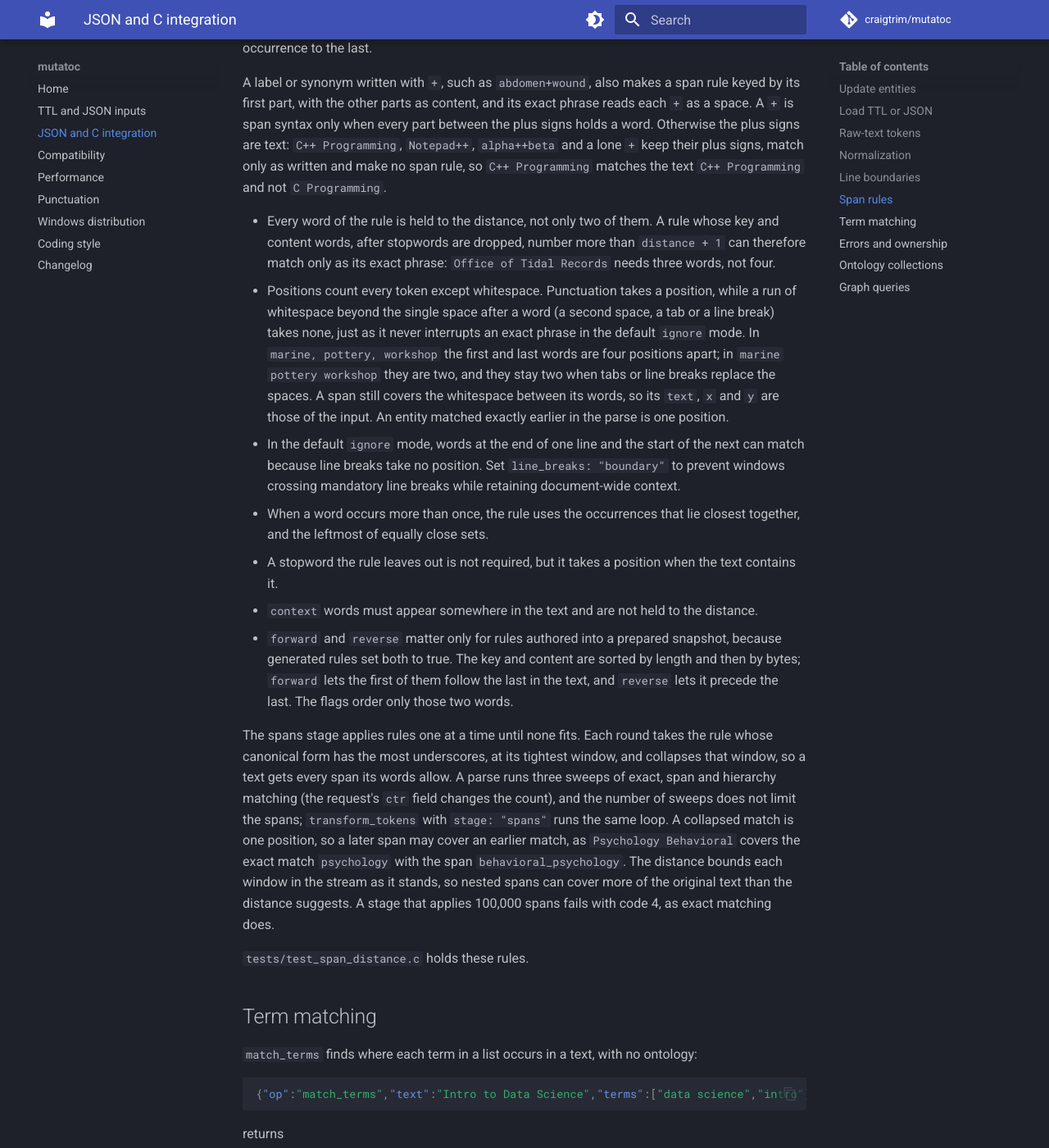
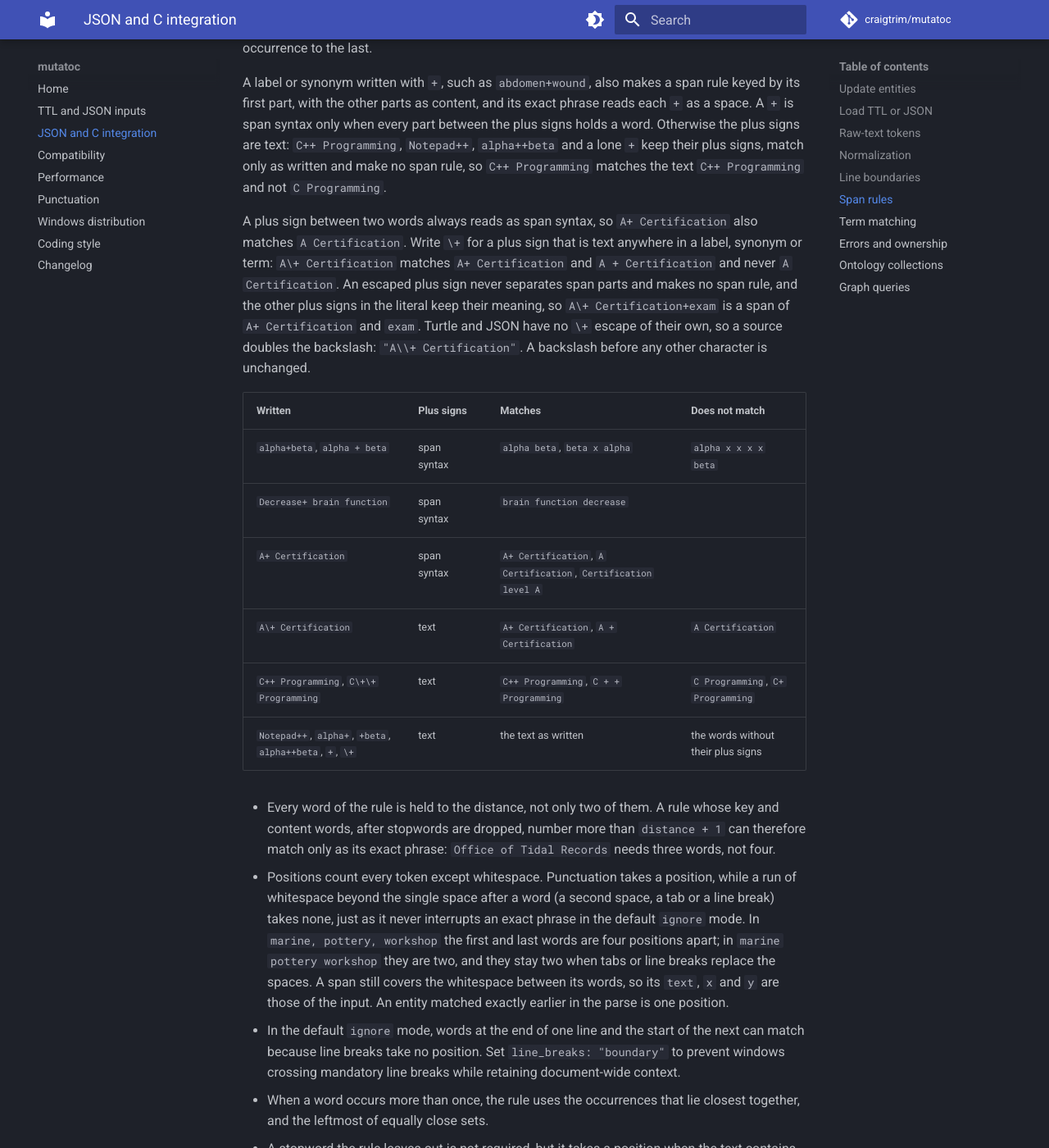
Before and after one commit to craigtrim/mutatoc, an MkDocs documentation site: the page built from docs/protocol.md, in a window 1280 px wide and 1400 px high, scrolled down 7450 px. Shown: the whole window at 82% size. Built offline with MkDocs 1.6.1 and Material for MkDocs 9.7.7, drawn with Linux system fonts in a browser that asks for light colours; comment, search, counter and statistics services are not loaded; some of the changed text lies outside the part shown.

Commit message:
docs: document the \+ escape and where the plus-sign rules draw their lines

```diff
--- a/docs/protocol.md
+++ b/docs/protocol.md
@@ -138,11 +138,22 @@ Tokenization, source text, code point offsets and swap history are unchanged. Fo
 
 ## Span rules
 
-<!-- craigtrim/mutatoc#9, craigtrim/mutatoc#11, craigtrim/mutatoc#12, craigtrim/mutatoc#28 -->
+<!-- craigtrim/mutatoc#9, craigtrim/mutatoc#11, craigtrim/mutatoc#12, craigtrim/mutatoc#28, craigtrim/mutatoc#29 -->
 
 A span rule matches the words of a multiword label when they appear near each other in any order rather than as the exact phrase. The snapshot's `spans` view keys each rule by the label's first word and lists the label's other words, without stopwords, as `content`. A rule matches when the text holds the key and every content word, and one occurrence of each can be chosen so that the first and last chosen positions are at most `distance` apart. The distance is 4 unless `load` or `generate_spans` sets another value. The `spans` entity covers the tokens from the first chosen occurrence to the last.
 
 A label or synonym written with `+`, such as `abdomen+wound`, also makes a span rule keyed by its first part, with the other parts as content, and its exact phrase reads each `+` as a space. A `+` is span syntax only when every part between the plus signs holds a word. Otherwise the plus signs are text: `C++ Programming`, `Notepad++`, `alpha++beta` and a lone `+` keep their plus signs, match only as written and make no span rule, so `C++ Programming` matches the text `C++ Programming` and not `C Programming`.
+
+A plus sign between two words always reads as span syntax, so `A+ Certification` also matches `A Certification`. Write `\+` for a plus sign that is text anywhere in a label, synonym or term: `A\+ Certification` matches `A+ Certification` and `A + Certification` and never `A Certification`. An escaped plus sign never separates span parts and makes no span rule, and the other plus signs in the literal keep their meaning, so `A\+ Certification+exam` is a span of `A+ Certification` and `exam`. Turtle and JSON have no `\+` escape of their own, so a source doubles the backslash: `"A\\+ Certification"`. A backslash before any other character is unchanged.
+
+| Written | Plus signs | Matches | Does not match |
+| --- | --- | --- | --- |
+| `alpha+beta`, `alpha + beta` | span syntax | `alpha beta`, `beta x alpha` | `alpha x x x x beta` |
+| `Decrease+ brain function` | span syntax | `brain function decrease` | |
+| `A+ Certification` | span syntax | `A+ Certification`, `A Certification`, `Certification level A` | |
+| `A\+ Certification` | text | `A+ Certification`, `A + Certification` | `A Certification` |
+| `C++ Programming`, `C\+\+ Programming` | text | `C++ Programming`, `C + + Programming` | `C Programming`, `C+ Programming` |
+| `Notepad++`, `alpha+`, `+beta`, `alpha++beta`, `+`, `\+` | text | the text as written | the words without their plus signs |
 
 - Every word of the rule is held to the distance, not only two of them. A rule whose key and content words, after stopwords are dropped, number more than `distance + 1` can therefore match only as its exact phrase: `Office of Tidal Records` needs three words, not four.
 - Positions count every token except whitespace. Punctuation takes a position, while a run of whitespace beyond the single space after a word (a second space, a tab or a line break) takes none, just as it never interrupts an exact phrase in the default `ignore` mode. In `marine, pottery, workshop` the first and last words are four positions apart; in `marine pottery workshop` they are two, and they stay two when tabs or line breaks replace the spaces. A span still covers the whitespace between its words, so its `text`, `x` and `y` are those of the input. An entity matched exactly earlier in the parse is one position.
@@ -177,7 +188,7 @@ returns
 A term matches the way the same text matches as an ontology label, through the same tokenizer and [normalization](#normalization):
 
 - A plain term such as `data science` matches only as its exact phrase, in any case and with any whitespace between its words. An underscore inside a term is a word break, as in a label, so `data_science` matches `data science` and not `data_science`.
-- A term written `alpha+beta` also matches as a span rule with key `alpha` and content `beta`, under the [span rules](#span-rules) at distance 4: its words in either order, up to four positions apart. Case and spaces around `+` do not matter. A term with an empty part, such as `C++`, `alpha++beta`, `+beta` or a lone `+`, has no span syntax: its plus signs are text, and it matches only as written. Only `+` terms make span rules; a plain term with several words does not, unlike a multiword label in a load.
+- A term written `alpha+beta` also matches as a span rule with key `alpha` and content `beta`, under the [span rules](#span-rules) at distance 4: its words in either order, up to four positions apart. Case and spaces around `+` do not matter. A term with an empty part, such as `C++`, `alpha++beta`, `+beta` or a lone `+`, has no span syntax: its plus signs are text, and it matches only as written. A term writes `\+` for a plus sign that is text between two words, as in `A\+ Certification`, which the request JSON spells `"A\\+ Certification"`. Only `+` terms make span rules; a plain term with several words does not, unlike a multiword label in a load.
 - `line_breaks` takes `ignore`, the default, or `boundary`, as for `parse`; see [line boundaries](#line-boundaries).
 
 When terms compete for the same words, the stages decide as they do for labels. The exact stage takes the longest phrase, then the leftmost. Among `+` terms, the one with the most words wins, then the one whose first word sorts first. Words that one match has taken are not reported again inside another term's match.
```
Also changed, not shown: CHANGELOG.md (+4 -0 lines), docs/compatibility.md (+2 -2 lines).
